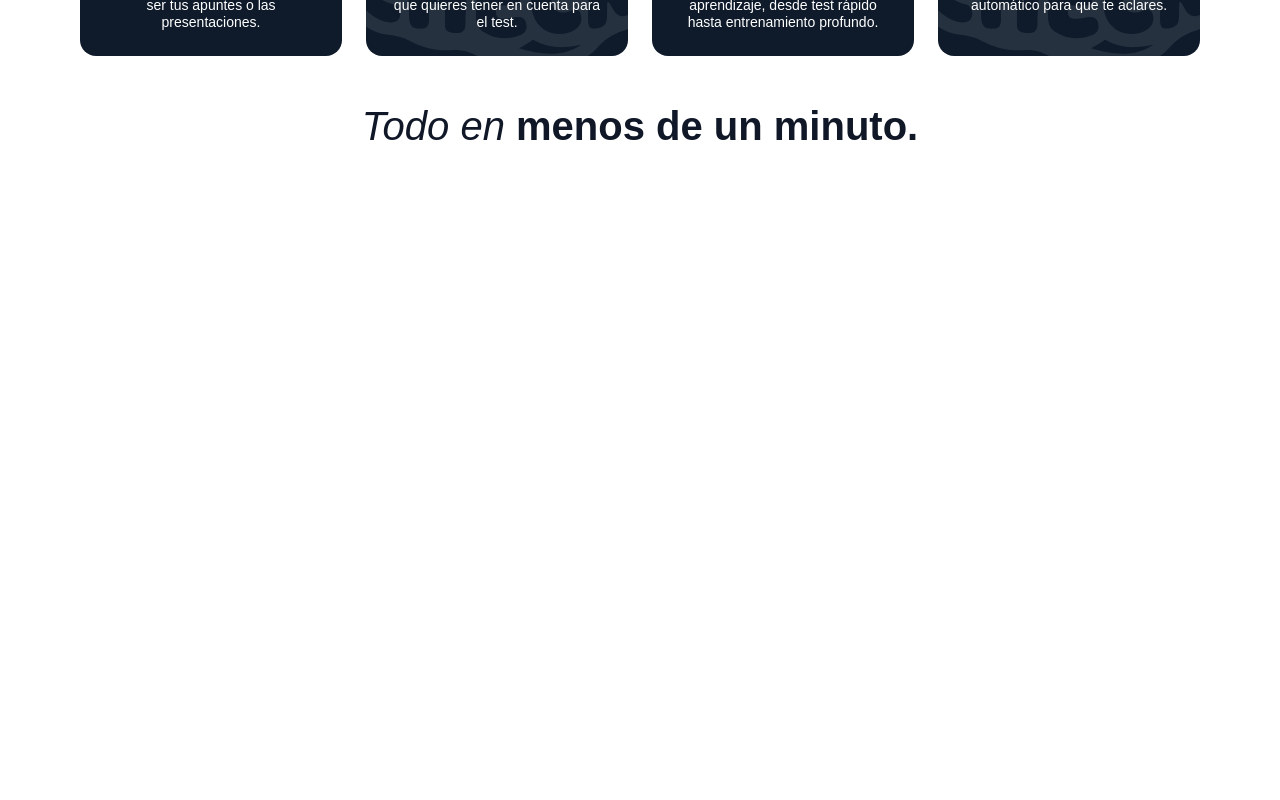
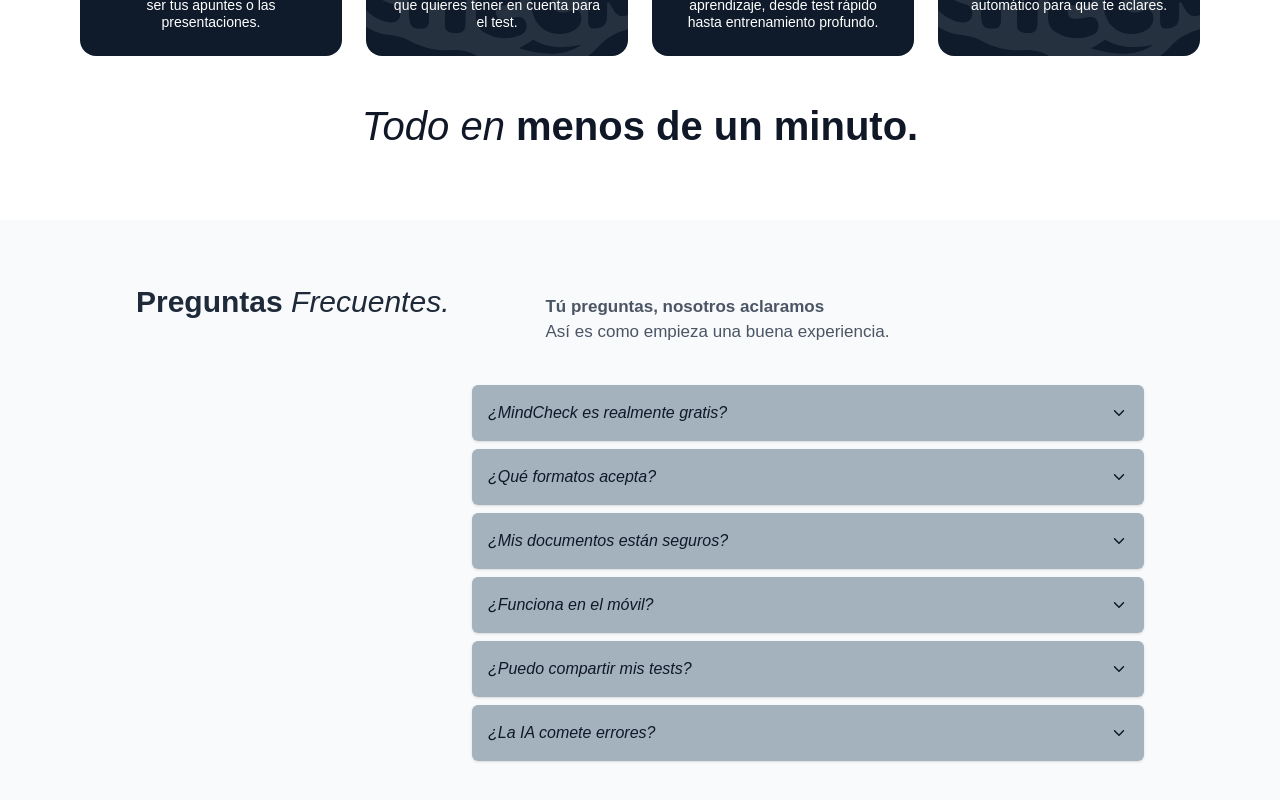
Before and after one commit to juanko6/MindCheck, a Next.js app in the folder frontend/: page / in a window 1280 px wide. Shown: the part 3036-3836 px from the top of the page. Before the commit the page ends 3256 px from the top, so only its background shows below. Built offline with nearby package versions, Linux system fonts and the light colour scheme; no server answers.

Commit message:
se crea seccion preguntas frecuentes

```diff
--- /dev/null
+++ b/frontend/src/components/common/FAQItem.jsx
@@ -0,0 +1,40 @@
+import { useRef, useEffect, useState } from "react";
+import { ChevronDown, ChevronUp } from "lucide-react";
+
+export default function FAQItem({ question, answer, isOpen, onToggle }) {
+  const contentRef = useRef(null);
+  const [height, setHeight] = useState(0);
+
+  useEffect(() => {
+    if (isOpen && contentRef.current) {
+      setHeight(contentRef.current.scrollHeight);
+    } else {
+      setHeight(0);
+    }
+  }, [isOpen]);
+
+  return (
+    <div className="mb-2 overflow-hidden rounded-md shadow-sm">
+      <button
+        onClick={onToggle}
+        className="w-full bg-[#A4B2BD] text-left p-4 flex justify-between items-center"
+      >
+        <span className="rubik-italic text-2sm font-medium">{question}</span>
+        {isOpen ? <ChevronUp size={18} /> : <ChevronDown size={18} />}
+      </button>
+
+      {/* Respuesta con el mismo fondo */}
+      <div
+        style={{
+          maxHeight: `${height}px`,
+          transition: "max-height 0.3s ease",
+        }}
+        className="bg-[#A4B2BD] text-2sm text-gray-900 overflow-hidden px-4"
+      >
+        <div ref={contentRef} className="py-2 rubik-light">
+          {answer}
+        </div>
+      </div>
+    </div>
+  );
+}
--- a/frontend/src/components/landing-page/FeatureComparison.jsx
+++ b/frontend/src/components/landing-page/FeatureComparison.jsx
@@ -1,3 +1,5 @@
+// components/landing-page/FeatureComparison.jsx
+
 import { Check, X } from 'lucide-react';
 
 export default function FeatureComparison() {
--- /dev/null
+++ b/frontend/src/components/landing-page/FrecuentlyQuestion.jsx
@@ -0,0 +1,72 @@
+import { useState } from "react";
+import FAQItem from "../common/FAQItem";
+
+export default function FrecuentlyQuestion() {
+  const [activeIndex, setActiveIndex] = useState(null);
+
+  const toggleQuestion = (index) => {
+    setActiveIndex((prev) => (prev === index ? null : index));
+  };
+
+  const faqs = [
+    {
+      question: "¿MindCheck es realmente gratis?",
+      answer:
+        "Sí. Registrarte no cuesta nada y recibes 300 tokens de prueba. Luego puedes ganar más participando o comprarlos.",
+    },
+    {
+      question: "¿Qué formatos acepta?",
+      answer:
+        "Actualmente aceptamos documentos en formato .pdf. Pronto ampliaremos soporte a otros formatos.",
+    },
+    {
+      question: "¿Mis documentos están seguros?",
+      answer:
+        "Se guardan cifrados y solo tú tienes acceso. Puedes borrarlos en cualquier momento.",
+    },
+    {
+      question: "¿Funciona en el móvil?",
+      answer:
+        "Sí, MindCheck está optimizado para funcionar en cualquier dispositivo, incluyendo móviles y tabletas.",
+    },
+    {
+      question: "¿Puedo compartir mis tests?",
+      answer:
+        "Muy pronto podrás generar links o códigos para compartir tus tests con amigos o estudiantes.",
+    },
+    {
+      question: "¿La IA comete errores?",
+      answer:
+        "Nadie es perfecto, pero nuestro motor revisa coherencia y dificultad antes de mostrarte cada pregunta.",
+    },
+  ];
+
+  return (
+    <section className="w-full bg-gray-50 py-16 px-4">
+      <div className="max-w-screen-xl mx-auto pl-5 pr-5 md:pl-30 md:pr-30">
+        <div className="flex flex-col md:flex-row md:items-baseline md:gap-4 mb-10">
+          <h3 className="text-left text-3xl rubik-light-italic mb-2 text-gray-800 mr-20">
+            <span className="rubik-semibold">Preguntas</span>
+            <span className="rubik-light-italic"> Frecuentes.</span>
+          </h3>
+          <p className="text-left rubik-light text-[17px] text-gray-600 mt-2">
+            <span className="rubik-semibold">Tú preguntas, nosotros aclaramos</span> <br />
+            Así es como empieza una buena experiencia.
+          </p>
+        </div>
+
+        <div className="md:w-2/3 ml-auto">
+          {faqs.map((faq, index) => (
+            <FAQItem
+              key={index}
+              question={faq.question}
+              answer={faq.answer}
+              isOpen={activeIndex === index}
+              onToggle={() => toggleQuestion(index)}
+            />
+          ))}
+        </div>
+      </div>
+    </section>
+  );
+}
--- a/frontend/src/pages/index.jsx
+++ b/frontend/src/pages/index.jsx
@@ -8,6 +8,7 @@ import CopyWow from "@/components/landing-page/CopyWow";
 import FeatureComparison from "@/components/landing-page/FeatureComparison";
 import PromoBanner from "@/components/common/PromoBanner";
 import StepByStep from "@/components/landing-page/StepByStep";
+import FrecuentlyQuestion from "@/components/landing-page/FrecuentlyQuestion";
 
 export default function PublicIndex() {
   const router = useRouter();
@@ -32,6 +33,7 @@ export default function PublicIndex() {
       <FeatureComparison />
       <PromoBanner tokens = "300" />
       <StepByStep />
+      <FrecuentlyQuestion />
 
     </div>
   );
```
